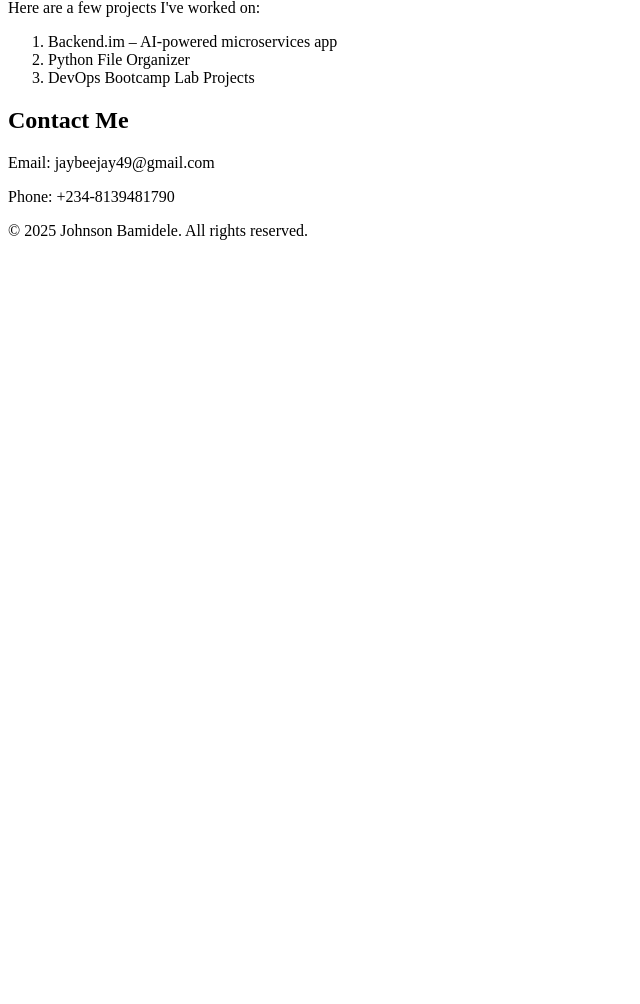
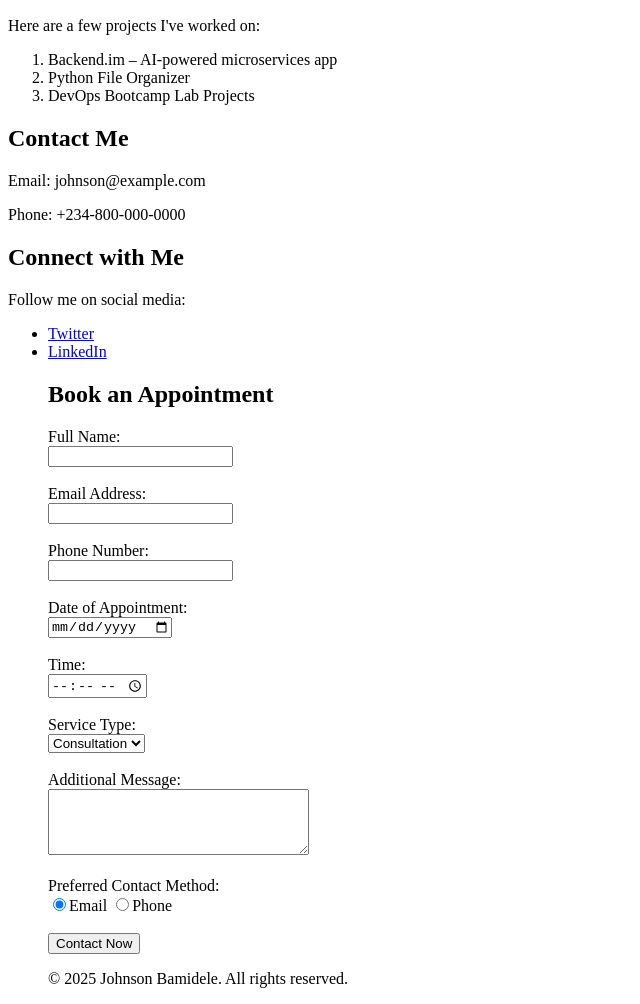
Before and after one commit to FFTCMJBJ054/Flexisaf-Tasks, a plain HTML site: page index.html in a window 1280 px wide. Shown: the part 459-1463 px from the top of the page, without its empty margins (0-640 px from the left). Before the commit the page ends 800 px from the top, so only its background shows below. Drawn offline with Linux system fonts and the light colour scheme.

Commit message:
Form added

```diff
--- a/index.html
+++ b/index.html
@@ -7,7 +7,7 @@
 <body>
   <header>
     <h1>Johnson Bamidele</h1>
-    <p>Web Developer | DevOps Enthusiast | Automation Engineer</p>
+    <p>Web Developer | DevOps Enthusiast | Engineer</p>
   </header>
 
   <nav>
@@ -16,6 +16,7 @@
       <li><a href="#services">Services</a></li>
       <li><a href="#portfolio">Portfolio</a></li>
       <li><a href="#contact">Contact</a></li>
+      <li><a href="#book">Book</a></li>
     </ul>
   </nav>
 
@@ -45,8 +46,55 @@
 
   <section id="contact">
     <h2>Contact Me</h2>
-    <p>Email: jaybeejay49@gmail.com</p>
-    <p>Phone: +234-8139481790</p>
+    <p>Email: johnson@example.com</p>
+    <p>Phone: +234-800-000-0000</p>
+  </section>
+
+  <section id="social">
+    <h2>Connect with Me</h2>
+    <p>Follow me on social media:</p>
+    <ul>
+      <li><a href="https://x.com/JohnsonBamidel1">Twitter</a></li>
+      <li><a href="www.linkedin.com/in/johnson-bamidele-damilola">LinkedIn</a></li>
+
+
+  <section id="book">
+    <h2>Book an Appointment</h2>
+    <form onsubmit="document.getElementById('confirmation').style.display = 'block'; return false;">
+      <label for="fullname">Full Name:</label><br>
+      <input type="text" id="fullname" name="fullname" required><br><br>
+
+      <label for="email">Email Address:</label><br>
+      <input type="email" id="email" name="email" required><br><br>
+
+      <label for="phone">Phone Number:</label><br>
+      <input type="tel" id="phone" name="phone" required pattern="[0-9]{11}"><br><br>
+
+      <label for="date">Date of Appointment:</label><br>
+      <input type="date" id="date" name="date" required><br><br>
+
+      <label for="time">Time:</label><br>
+      <input type="time" id="time" name="time" required><br><br>
+
+      <label for="service">Service Type:</label><br>
+      <select id="service" name="service">
+        <option value="consultation">Consultation</option>
+        <option value="training">Training</option>
+        <option value="project-help">Project Help</option>
+      </select><br><br>
+
+      <label for="message">Additional Message:</label><br>
+      <textarea id="message" name="message" rows="4" cols="30"></textarea><br><br>
+
+      <label for="preferred-contact">Preferred Contact Method:</label><br>
+      <input type="radio" id="emailContact" name="preferred-contact" value="Email" checked>Email
+      <input type="radio" id="phoneContact" name="preferred-contact" value="Phone">Phone<br><br>
+
+      <input type="submit" value="Contact Now">
+    </form>
+
+    <!-- Confirmation message (initially hidden) -->
+    <p id="confirmation" style="display:none; color: green;">Thank you! Message Received</p>
   </section>
 
   <footer>
```
